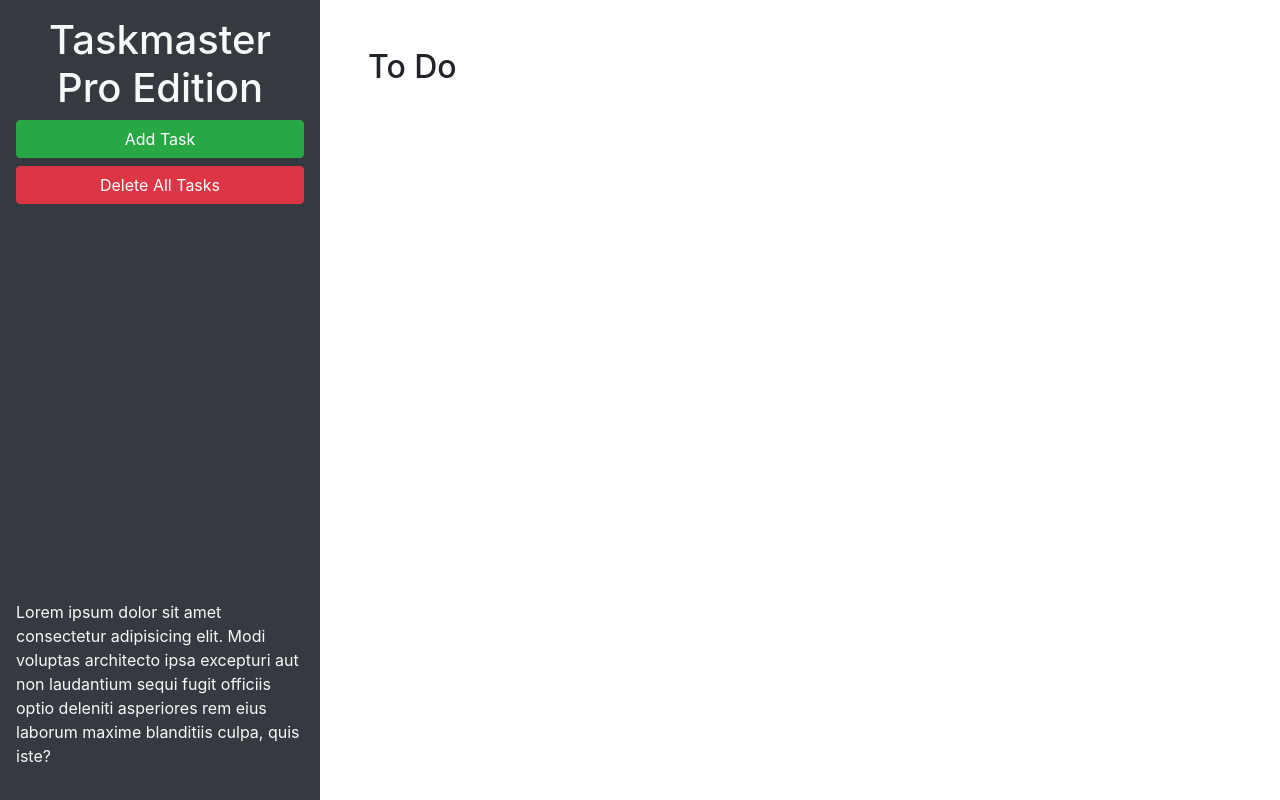
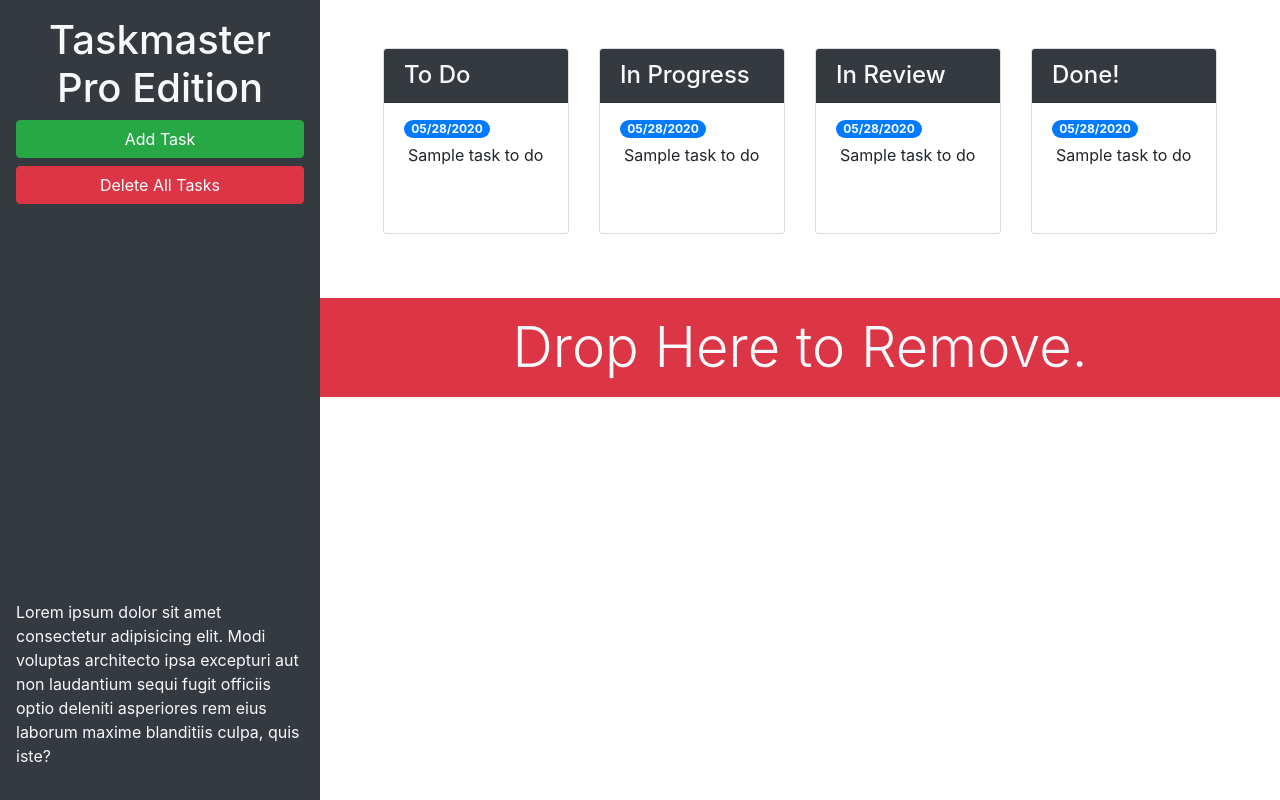
Before and after one commit to nickovalles/taskmaster-pro, a plain HTML site: page index.html in a window 1280 px wide. Drawn offline with nearby package versions, Linux system fonts and the light colour scheme.

Commit message:
<bootstrapping>

```diff
--- a/index.html
+++ b/index.html
@@ -13,22 +13,91 @@
 <body>
 
   <div class="row min-vh-100 no-gutters">
-    <header class="col-12 col-lg-3 bg-dark text-light d-flex flex-column p-4 p-lg-3">
+    <header class="col-12 col-lg-3 bg-dark text-light sticky-top d-flex flex-column p-4 p-lg-3">
       <h1 class="text-center">Taskmaster Pro Edition</h1>
       <button id="create-task" class="btn btn-block btn-success" data-toggle="modal" data-target="#task-form-modal">Add
         Task</button>
       <button id="remove-tasks" class="btn btn-block btn-danger">Delete All Tasks</button>
-      <p class="mt-auto">Lorem ipsum dolor sit amet consectetur adipisicing elit. Modi voluptas architecto ipsa
+      <p class="mt-auto d-none d-lg-block">Lorem ipsum dolor sit amet consectetur adipisicing elit. Modi voluptas architecto ipsa
         excepturi aut non
         laudantium sequi fugit officiis optio deleniti asperiores rem eius laborum maxime blanditiis culpa, quis iste?
       </p>
     </header>
-    <main class="col-12 col-lg-9">
-      <div class="m-5">
-        <h2>To Do</h2>
-        <ul id="list-toDo" class="list-group"> </ul>
+
+    <main class="col-12 col-lg-9 d-flex flex-column">
+      <div class="m-5 row justify-content-around">
+        <!-- todo start -->
+        <div class="col-12 col-md-6 col-xl-3 mb-3">
+          <div class="card">
+            <h4 class="card-header bg-dark text-light">
+              To Do
+            </h4>
+            <ul id="list-toDo" class="list-group list-group-flush">
+              <li class="list-group-item">
+                <span class="badge badge-primary badge-pill">05/28/2020</span>
+                <p class="m-1">Sample task to do</p>
+              </li>
+            </ul>
+          </div>
+        </div>
+        <!-- todo end -->
+        <!-- in progress start -->
+        <div class="col-12 col-md-6 col-xl-3 mb-3">
+          <div class="card">
+            <h4 class="card-header bg-dark text-light">
+              In Progress
+            </h4>
+            <ul id="list-inProg" class="list-group list-group-flush">
+              <li class="list-group-item">
+                <span class="badge badge-primary badge-pill">05/28/2020</span>
+                <p class="m-1">Sample task to do</p>
+              </li>
+            </ul>
+          </div>
+        </div>
+        <!-- in progress end -->
+        <!-- in review start -->
+        <div class="col-12 col-md-6 col-xl-3 mb-3">
+          <div class="card">
+            <h4 class="card-header bg-dark text-light">
+              In Review
+            </h4>
+            <ul id="list-inRev" class="list-group list-group-flush">
+              <li class="list-group-item">
+                <span class="badge badge-primary badge-pill">05/28/2020</span>
+                <p class="m-1">Sample task to do</p>
+              </li>
+            </ul>
+          </div>
+        </div>
+        <!-- in review end -->
+        <!-- done start -->
+        <div class="col-12 col-md-6 col-xl-3 mb-3">
+          <div class="card">
+            <h4 class="card-header bg-dark text-light">
+              Done!
+            </h4>
+            <ul id="list-Done" class="list-group list-group-flush">
+              <li class="list-group-item">
+                <span class="badge badge-primary badge-pill">05/28/2020</span>
+                <p class="m-1">Sample task to do</p>
+              </li>
+            </ul>
+          </div>
+        </div>
+        <!-- done end -->
       </div>
+
+      <!-- trash start -->
+      <div id="trash">
+        <div class="w-100 bg-danger p-3 text-center text-light display-4">
+          Drop Here to Remove.
+        </div>
+      </div>
+      <!-- trash end -->
+
     </main>
+
   </div>
 
   <!-- Modal -->
@@ -46,11 +115,11 @@
           <form>
             <div class="form-group">
               <label for="modalTaskDescription">Task description</label>
-              <textarea id="modalTaskDescription" rows="3"></textarea>
+              <textarea id="modalTaskDescription" rows="3" class="form-control"></textarea>
             </div>
             <div class="form-group">
               <label for="modalDueDate">Due date</label>
-              <input type="text" id="modalDueDate" placeholder="mm/dd/yyyy" autocomplete="off" />
+              <input type="text" class="form-control" id="modalDueDate" placeholder="mm/dd/yyyy" autocomplete="off" />
             </div>
           </form>
         </div>
```
